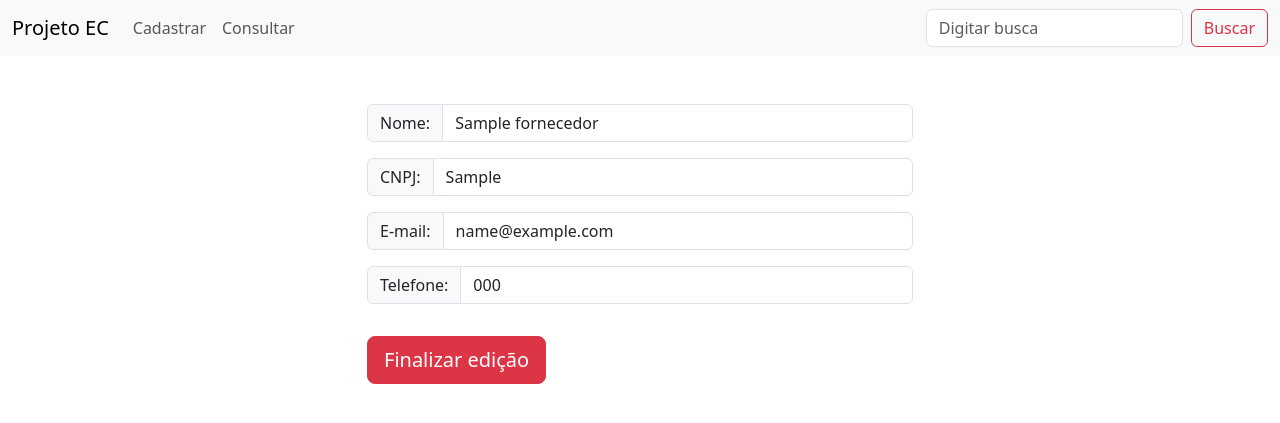
After one commit to EduardoCioccari/cadastros-fornecedores, a PHP site: page /editar.php?id=1 in a window 1280 px wide. The commit adds this page. Shown: the top 423 px of the page. Run offline with PHP 8.4, Linux system fonts and the light colour scheme; tables that the repository leaves empty or names only in its code hold one stand-in row (values such as "Sample post").

Commit message:
página editar funcionando. Falta estilar o sucesso/erro da edição

```diff
--- a/create.php
+++ b/create.php
@@ -1,3 +1,4 @@
+
 <?php
 
 require_once "db_conexao.php";
@@ -8,11 +9,10 @@ $cnpj_fornecedor = $_POST["cnpj_fornecedor"];
 $telefone_fornecedor = $_POST["telefone_fornecedor"];
 
 try {
-    // Inserindo dados no database utilizando a segurança contra injeção do stmt.
+
     $sql = "INSERT INTO fornecedor (nome_fornecedor, email_fornecedor, cnpj_fornecedor, telefone_fornecedor)
     VALUES (:nome_fornecedor, :email_fornecedor, :cnpj_fornecedor, :telefone_fornecedor)";
 
-    // Usando método prepare para que sejam analisados os dados inseridos.
     $stmt = $conexao->prepare($sql);
 
     $stmt->execute([
@@ -22,7 +22,6 @@ try {
         ':telefone_fornecedor' => $telefone_fornecedor
     ]);
 
-    // Se o cadastro for feito redireciono para index e paro de rodar o script atual.
     if ($stmt->rowCount() > 0) {
         header("location: index.php");
         exit();
--- a/db_conexao.php
+++ b/db_conexao.php
@@ -4,13 +4,12 @@ $dsn = "mysql:host=localhost;dbname=cadastros";
 $usuario = "root";
 $senha = "";
 
-// Conexão com objeto PDO.
 try {
     $conexao = new PDO($dsn, $usuario, $senha);
 
-    // Ativando exceções para erros no SQL.
+
     $conexao->setAttribute(PDO::ATTR_ERRMODE, PDO::ERRMODE_EXCEPTION);
 } catch (PDOException $e) {
-    // Output de algum erro caso haja.
+
     echo "Erro de conexão no banco de dados: " . $e->getMessage();
 }
--- /dev/null
+++ b/editar.php
@@ -0,0 +1,76 @@
+<?php
+require_once "header.php";
+
+$id = $_GET["id"];
+
+// UPDATE nos dados do fornecedor caso seja clicado no botão de edição.
+if ($_SERVER["REQUEST_METHOD"] == "POST") {
+    $idHidden = $_POST["id_fornecedor"];
+    $nome = $_POST["nome_fornecedor"];
+    $cnpj = $_POST["cnpj_fornecedor"];
+    $email = $_POST["email_fornecedor"];
+    $telefone = $_POST["telefone_fornecedor"];
+
+    $sql = "UPDATE fornecedor
+    SET nome_fornecedor = :nome_fornecedor, cnpj_fornecedor = :cnpj_fornecedor, email_fornecedor = :email_fornecedor, telefone_fornecedor = :telefone_fornecedor
+    WHERE id_fornecedor = :id_fornecedor";
+
+    $stmt = $conexao->prepare($sql);
+
+    $stmt->bindValue(":id_fornecedor", $idHidden);
+    $stmt->bindValue(":nome_fornecedor", $nome);
+    $stmt->bindValue(":cnpj_fornecedor", $cnpj);
+    $stmt->bindValue(":email_fornecedor", $email);
+    $stmt->bindValue(":telefone_fornecedor", $telefone);
+
+    $stmt->execute();
+
+    if ($stmt->execute() == true) {
+        echo "Cadastro editado com sucesso.";
+    } else {
+        echo "Erro na edição.";
+    }
+}
+
+// SELECT nos dados do fornecedor.
+$sql = "SELECT * FROM fornecedor WHERE id_fornecedor = :id";
+$stmt = $conexao->prepare($sql);
+$stmt->bindValue(":id", $id);
+$stmt->execute();
+$fornecedor = $stmt->fetch();
+
+?>
+
+<main>
+    <form action="" method="post" autocomplete="off">
+        <div class="container">
+            <div class="row justify-content-center">
+                <div class="col-12 col-md-6">
+                    <div class="input-group mb-3">
+                        <span class="input-group-text" id="inputGroup-sizing-default">Nome:</span>
+                        <input type="text" class="form-control" name="nome_fornecedor" value="<?php echo $fornecedor['nome_fornecedor'] ?>" aria-label="Sizing example input" aria-describedby="inputGroup-sizing-default" required>
+                    </div>
+                    <div class="input-group mb-3">
+                        <span class="input-group-text" id="inputGroup-sizing-default">CNPJ:</span>
+                        <input type="text" class="form-control" name="cnpj_fornecedor" value="<?php echo $fornecedor["cnpj_fornecedor"] ?>" minlength="14" maxlength="18" aria-label="Sizing example input" aria-describedby="inputGroup-sizing-default" required>
+                    </div>
+                    <div class="input-group mb-3">
+                        <span class="input-group-text" id="inputGroup-sizing-default">E-mail:</span>
+                        <input type="email" class="form-control" name="email_fornecedor" value="<?php echo $fornecedor["email_fornecedor"] ?>" aria-label="Sizing example input" aria-describedby="inputGroup-sizing-default">
+                    </div>
+                    <div class="input-group mb-3">
+                        <span class="input-group-text" id="inputGroup-sizing-default">Telefone:</span>
+                        <input type="tel" class="form-control" name="telefone_fornecedor" value="<?php echo $fornecedor["telefone_fornecedor"] ?>" maxlength="16" aria-label="Sizing example input" aria-describedby="inputGroup-sizing-default">
+                    </div>
+                    <button type="submit" class="btn btn-danger btn-lg mt-3">Finalizar edição</button>
+                    <input type="hidden" name="id_fornecedor" value="<?php echo $fornecedor["id_fornecedor"] ?>">
+                </div>
+            </div>
+        </div>
+    </form>
+</main>
+
+<script src="https://cdn.jsdelivr.net/npm/bootstrap@5.3.8/dist/js/bootstrap.bundle.min.js" integrity="sha384-FKyoEForCGlyvwx9Hj09JcYn3nv7wiPVlz7YYwJrWVcXK/BmnVDxM+D2scQbITxI" crossorigin="anonymous"></script>
+</body>
+
+</html>
--- a/header.php
+++ b/header.php
@@ -10,6 +10,7 @@ require_once "db_conexao.php";
     <meta name="viewport" content="width=device-width, initial-scale=1.0">
     <title>Cadastros EC</title>
     <link href="https://cdn.jsdelivr.net/npm/bootstrap@5.3.8/dist/css/bootstrap.min.css" rel="stylesheet" integrity="sha384-sRIl4kxILFvY47J16cr9ZwB07vP4J8+LH7qKQnuqkuIAvNWLzeN8tE5YBujZqJLB" crossorigin="anonymous">
+    <link rel="stylesheet" href="https://cdn.jsdelivr.net/npm/bootstrap-icons@1.13.1/font/bootstrap-icons.min.css">
 </head>
 
 <body>
```
Also changed, not shown: index.php (+31 -0 lines).
